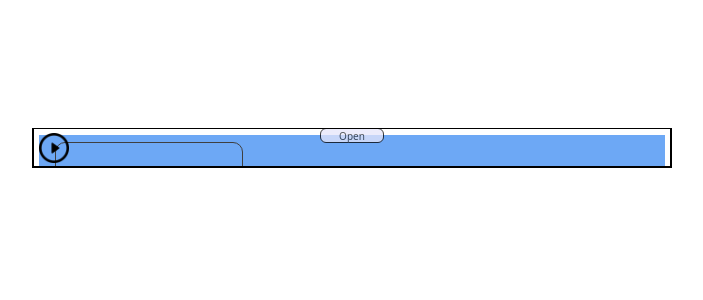
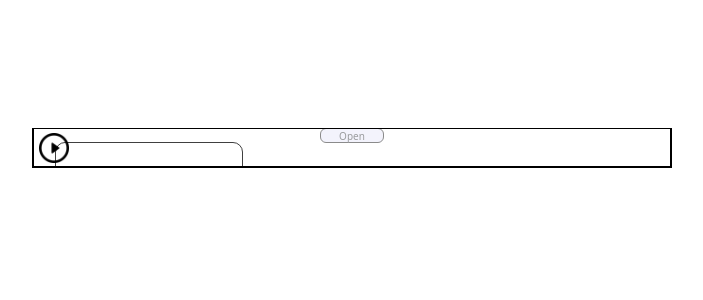
Before and after one commit to AmanKoua/ProdLodge, a React (Vite) app: page / in a window 1280 px wide. Shown: the top 300 px of the page, without its empty margins (288-991 px from the left). Built offline with nearby package versions, Linux system fonts and the light colour scheme; grey boxes are pictures that could not be loaded.

Commit message:
added module adding functionality

```diff
--- a/src/components/AudioBox.tsx
+++ b/src/components/AudioBox.tsx
@@ -1,32 +1,31 @@
 import { useState } from "react";
-import {useRef} from "react";
+import { useRef } from "react";
 import CSS from "csstype";
-
 
 import AudioController from "./AudioController";
 import AudioModuleContainer from "./AudioModuleContainer";
 
-import tempSong from '../assets/kazukii.mp3';
+import tempSong from "../assets/kazukii.mp3";
 
 console.log("AudioBox Rerender!");
 
 // Fetch song globals
-let aCTX : AudioContext;
+let aCTX: AudioContext;
 let song;
-let tempSongBuffer : ArrayBuffer;
-let songBuffer : AudioBuffer;
-let songDuration : number;
+let tempSongBuffer: ArrayBuffer;
+let songBuffer: AudioBuffer;
+let songDuration: number;
 
 // Initialize buffer source globals
-let source : AudioBufferSourceNode | undefined = undefined;
+let source: AudioBufferSourceNode | undefined = undefined;
 
 // Visualize globals
-let analyser : AnalyserNode | undefined = undefined;
-let bufferLength : number;
+let analyser: AnalyserNode | undefined = undefined;
+let bufferLength: number;
 let dataArr: Uint8Array;
 let prevDataArr: Uint8Array;
 let canvas: HTMLCanvasElement;
-let canvasCtx: CanvasRenderingContext2D ;
+let canvasCtx: CanvasRenderingContext2D;
 
 // Canvas and song time variables
 let canvasRef: any;
@@ -36,22 +35,25 @@ let animationFrameHandler: number | undefined = undefined;
 let isPlaying: boolean;
 let setIsPlaying: (val: boolean) => void;
 let songTime: number = 0;
-let setSongTime : (val : number) => void;
+let setSongTime: (val: number) => void;
 let songTimeInterval: number;
 
 let ctxInitialized: boolean;
-let setCtxInitialized: (val : boolean) => void;
+let setCtxInitialized: (val: boolean) => void;
 let visualizing: boolean;
 let setIsVisualizing: (val: boolean) => void;
 
-let audioModuleContainerCount: number;
-let setAudioModuleContainerCount: (val: number) => void;
+// keeping track of the number of audio modules / containers
 let audioModuleCount: number;
-let setAudioModuleCount: (val : number) => void;
+let setAudioModuleCount: (val: number) => void;
+let audioModuleContainerCounts: number[]; // keep track of the number of modules in each container
+let setAudioModuleContainerCounts: (val: number[]) => void;
 
-let fetchSong = async function(){ // fetch song
+let fetchSong = async function () {
+  // fetch song
 
-    if(ctxInitialized){ // dont fetch the song multiple times
+  if (ctxInitialized) {
+    // dont fetch the song multiple times
     return;
   }
 
@@ -64,31 +66,29 @@ let fetchSong = async function(){ // fetch song
   await aCTX.decodeAudioData(tempSongBuffer, (decodedBuffer) => {
     songBuffer = decodedBuffer;
     songDuration = songBuffer.duration;
-    })
+  });
 
-    if(!ctxInitialized){
+  if (!ctxInitialized) {
     initializeBufferSource();
   }
 
   ctxInitialized = true;
+};
 
-}
-
-let initializeBufferSource = function(){
-
-    if(ctxInitialized){
+let initializeBufferSource = function () {
+  if (ctxInitialized) {
     return;
   }
 
   // Initializing buffer source
-    if(source === undefined){
+  if (source === undefined) {
     source = aCTX.createBufferSource();
   }
 
   // console.log("Initializing source");
   source.buffer = songBuffer;
 
-    if(analyser === undefined){
+  if (analyser === undefined) {
     analyser = aCTX.createAnalyser();
   }
 
@@ -96,30 +96,30 @@ let initializeBufferSource = function(){
   source.connect(aCTX.destination);
 
   ctxInitialized = true;
-}
+};
 
-let trackSongTime = function(){
-    songTimeInterval = setInterval(()=>{
+let trackSongTime = function () {
+  songTimeInterval = setInterval(() => {
     setSongTime(songTime + 0.1);
   }, 100);
-}
+};
 
-let clearTrackSongTime = function(){
+let clearTrackSongTime = function () {
   clearInterval(songTimeInterval);
-}
+};
 
-let playSong = async function(seekTime : number | null){
-
-    if(seekTime != null && seekTime < 0){
+let playSong = async function (seekTime: number | null) {
+  if (seekTime != null && seekTime < 0) {
     seekTime = 0;
   }
 
-    if(!ctxInitialized){
+  if (!ctxInitialized) {
     await fetchSong();
     ctxInitialized = true;
   }
 
-    if(source != undefined){ // disconnect, create new source, and connect to destination
+  if (source != undefined) {
+    // disconnect, create new source, and connect to destination
     source.disconnect();
     source = aCTX.createBufferSource();
     source.buffer = songBuffer;
@@ -127,7 +127,23 @@ let playSong = async function(seekTime : number | null){
     analyser!.disconnect();
     source.connect(aCTX.destination);
 
-        if(seekTime != null){
+    if (seekTime != null) {
+      setSongTime(songDuration * seekTime);
+    }
+
+    source.start(0, songTime);
+    cancelAnimationFrame(animationFrameHandler!);
+    animationFrameHandler = requestAnimationFrame(draw);
+    clearTrackSongTime();
+    trackSongTime();
+  } else {
+    source = aCTX.createBufferSource();
+    source.buffer = songBuffer;
+    source.connect(analyser!);
+    analyser!.disconnect();
+    source.connect(aCTX.destination);
+
+    if (seekTime != null) {
       setSongTime(songDuration * seekTime);
     }
 
@@ -137,41 +153,22 @@ let playSong = async function(seekTime : number | null){
     clearTrackSongTime();
     trackSongTime();
   }
-    else{
-        source = aCTX.createBufferSource();
-        source.buffer = songBuffer;
-        source.connect(analyser!);
-        analyser!.disconnect();
-        source.connect(aCTX.destination);
+};
 
-        if(seekTime != null){
-            setSongTime(songDuration * seekTime);
-        }
-
-        source.start(0, songTime);
-        cancelAnimationFrame(animationFrameHandler!);
-        animationFrameHandler = requestAnimationFrame(draw);
-        clearTrackSongTime();
-        trackSongTime();
-    }
-
-}
-
-const stopSong = function(){
-    if(source != undefined){
-        if(animationFrameHandler != undefined){
+const stopSong = function () {
+  if (source != undefined) {
+    if (animationFrameHandler != undefined) {
       cancelAnimationFrame(animationFrameHandler);
       animationFrameHandler = undefined;
     }
 
     source.stop();
-        clearTrackSongTime()
+    clearTrackSongTime();
   }
-}
+};
 
-const visualize = function(){
-
-    if(analyser === undefined){
+const visualize = function () {
+  if (analyser === undefined) {
     analyser = aCTX.createAnalyser();
     source!.connect(analyser);
   }
@@ -188,17 +185,16 @@ const visualize = function(){
 
   // draw an oscilloscope of the current audio source
   draw();
-}
+};
 
-const startVisualizer = ()=>{
-    if(!visualizing){
+const startVisualizer = () => {
+  if (!visualizing) {
     visualize();
     visualizing = true;
   }
-}
+};
 
 function draw() {
-
   animationFrameHandler = requestAnimationFrame(draw);
   analyser!.getByteTimeDomainData(dataArr);
 
@@ -211,7 +207,7 @@ function draw() {
   // oscilloscope
   canvasCtx.beginPath();
 
-	const sliceWidth = ((canvas.width * 1.0) / bufferLength);
+  const sliceWidth = (canvas.width * 1.0) / bufferLength;
   let x = 0;
 
   for (let i = 0; i < bufferLength; i++) {
@@ -261,17 +257,15 @@ function draw() {
 	canvasCtx.stroke();
     // prevDataArr = Uint8Array.from(dataArr);
     */
-
 }
 
 const AudioBox = () => {
-
   const [isExpanded, setIsExpanded] = useState(false);
   [visualizing, setIsVisualizing] = useState(false);
   [isPlaying, setIsPlaying] = useState(false); // need to make these global!
-    [songTime, setSongTime] = useState(0.00);
-    [audioModuleContainerCount, setAudioModuleContainerCount] = useState(1);
+  [songTime, setSongTime] = useState(0.0);
   [audioModuleCount, setAudioModuleCount] = useState(1);
+  [audioModuleContainerCounts, setAudioModuleContainerCounts] = useState([1]);
 
   canvasRef = useRef(null); // provides direct access to DOM
 
@@ -287,11 +281,12 @@ const AudioBox = () => {
     overflow: "hidden",
   };
 
-    AudioBoxStyle.height = isExpanded ? "465px" : "40px";
+//   AudioBoxStyle.height = isExpanded ? "465px" : "40px";
+  AudioBoxStyle.height = isExpanded ? `${audioModuleContainerCounts.length * 255}px` : "40px";
 
   const CanvasStyle: CSS.Properties = {
     position: "absolute",
-        bottom:"0px",
+    bottom: "0px",
     width: "100%",
     height: "40px",
   };
@@ -304,27 +299,47 @@ const AudioBox = () => {
     height: "200px",
     backgroundColor: "#3d8bf2",
     opacity: "75%",
+  };
+
+  const addModule = (): void => {
+
+    let tempModuleCount: number = audioModuleCount + 1;
+    setAudioModuleCount(tempModuleCount);
+
+    let tempModuleContainerCounts = audioModuleContainerCounts;
+
+    if(tempModuleContainerCounts[tempModuleContainerCounts.length - 1] < 3){ // limit of 3 modules per audio module container
+        tempModuleContainerCounts[tempModuleContainerCounts.length - 1]++; // add one more module to the module container
+        setAudioModuleContainerCounts(tempModuleContainerCounts);
+    }
+    else{
+        tempModuleContainerCounts.push(1); // create new module container
+        setAudioModuleContainerCounts(tempModuleContainerCounts);
     }
 
-    const generateAudioSettingsFragment = (): JSX.Element =>{
+  };
 
-        let audioSettingsFragment : JSX.Element;
+  const generateAudioSettingsFragment = (): JSX.Element => {
 
-        let tempArr : boolean[] = new Array(audioModuleContainerCount); // array needed to map over elements in TSX
-        tempArr.fill(true);
+    let audioSettingsFragment: JSX.Element;
 
-        audioSettingsFragment =
-        (
+    audioSettingsFragment = (
       <>
-                {tempArr.map((temp, idx)=>{
-                    return <AudioModuleContainer moduleCount={1} modules={new Array} key={idx}></AudioModuleContainer>
+        {audioModuleContainerCounts.map((moduleCount, idx) => {
+          return (
+            <AudioModuleContainer
+              moduleCount={moduleCount}
+              modules={new Array()}
+              key={idx}
+              addModule={addModule}
+            ></AudioModuleContainer>
+          );
         })}
       </>
     );
 
     return audioSettingsFragment;
-
-    }
+  };
 
   return (
     <>
@@ -345,7 +360,6 @@ const AudioBox = () => {
       </div>
     </>
   );
-
 };
 
 export default AudioBox;
--- a/src/components/AudioController.tsx
+++ b/src/components/AudioController.tsx
@@ -1,66 +1,76 @@
 import CSS from "csstype";
 import playButton from "../assets/playButton.png";
 import pauseButton from "../assets/pauseButton.png";
-import {useRef} from 'react';
-import {useEffect} from 'react';
-import {useState} from 'react';
+import { useRef } from "react";
+import { useEffect } from "react";
+import { useState } from "react";
 
-let audioControllerElement : HTMLDivElement;
-let audioControllerRef : any;
-let eventListenerAttached : boolean = false;
-let audioControllerElementWidth : number;
+let audioControllerElement: HTMLDivElement;
+let audioControllerRef: any;
+let eventListenerAttached: boolean = false;
+let audioControllerElementWidth: number;
 
-let audioControlImageElement : HTMLImageElement;
-let audioControlImageRef : any;
+let audioControlImageElement: HTMLImageElement;
+let audioControlImageRef: any;
 
-interface Props{
+interface Props {
   isPlaying: boolean;
   isExpanded: boolean;
   songTime: number;
   songDuration: number;
-    setIsPlaying: (val : boolean) => void;
+  setIsPlaying: (val: boolean) => void;
   setIsExpanded: (val: boolean) => void;
-    playSong: (val : number | null) => void;
+  playSong: (val: number | null) => void;
   stopSong: () => void;
   startVisualizer: () => void;
 }
 
-const AudioController = ({isPlaying, isExpanded, songTime, songDuration, setIsPlaying, setIsExpanded, playSong, stopSong, startVisualizer}: Props) => {
-
+const AudioController = ({
+  isPlaying,
+  isExpanded,
+  songTime,
+  songDuration,
+  setIsPlaying,
+  setIsExpanded,
+  playSong,
+  stopSong,
+  startVisualizer,
+}: Props) => {
   const [songTimeWidth, setSongTimeWidth] = useState(0);
+  const [isHover, setIsHover] = useState(false);
   audioControllerRef = useRef<HTMLDivElement | null>(null);
   audioControllerElement = audioControllerRef.current;
 
-    useEffect(()=> { // attach eventHandler to AudioControllerDiv
-        const handleAudioControllerClick = async (event : MouseEvent) => {
+  useEffect(() => {
+    // attach eventHandler to AudioControllerDiv
+    const handleAudioControllerClick = async (event: MouseEvent) => {
       // console.log(event.target);
-            if(event.target === audioControllerRef.current){
+      if (event.target === audioControllerRef.current) {
         let x = event.clientX;
         let left = audioControllerElement.getBoundingClientRect().left;
         let right = audioControllerElement.getBoundingClientRect().right;
-                let width = right-left;
-                let position = ((x-left) / width); // position percentage
+        let width = right - left;
+        let position = (x - left) / width; // position percentage
 
         // console.log(position);
         setSongTimeWidth(position * 100);
         await playSong(position);
         setIsPlaying(true);
+      } else {
+      }
+    };
 
+    if (audioControllerRef.current) {
+      audioControllerRef.current.addEventListener(
+        "click",
+        handleAudioControllerClick
+      );
     }
-            else{
-
-            }
-        }
-
-        if(audioControllerRef.current){
-            audioControllerRef.current.addEventListener("click", handleAudioControllerClick);
-        }
-
   }, []);
 
   const AudioControllerStyle: CSS.Properties = {
     position: "absolute",
-        bottom:"0px",
+    bottom: "0px",
     width: "100%",
     height: "40px",
     border: "1px solid black",
@@ -71,11 +81,11 @@ const AudioController = ({isPlaying, isExpanded, songTime, songDuration, setIsPl
     width: "30px",
     marginTop: "5px",
     marginLeft: "5px",
-        zIndex : "5",
+    zIndex: "5",
   };
 
   const ExpandButtonStyle: CSS.Properties = {
-        position:"absolute",
+    position: "absolute",
     marginLeft: "45%",
     width: "10%",
     height: "15px",
@@ -84,7 +94,7 @@ const AudioController = ({isPlaying, isExpanded, songTime, songDuration, setIsPl
     fontSize: "10px",
     textAlign: "center",
     backgroundColor: "lavender",
-        opacity: "75%",
+    opacity: isHover ? "100%" : "45%",
   };
 
   const SongTimeDivStyle: CSS.Properties = {
@@ -95,47 +105,65 @@ const AudioController = ({isPlaying, isExpanded, songTime, songDuration, setIsPl
     backgroundColor: "#3d8bf2",
     opacity: "35%",
     zIndex: "10", // needs to be above canvas!
-    }
+  };
 
   const getSongTimeDivWidth = (): number => {
     let SongTimeDivStyleWidth = (songTime / songDuration) * 100;
 
-        if(SongTimeDivStyleWidth > 100){
+    if (SongTimeDivStyleWidth > 100) {
       SongTimeDivStyleWidth = 100;
     }
 
     return SongTimeDivStyleWidth;
-    }
+  };
 
   SongTimeDivStyle.width = `${getSongTimeDivWidth()}%`;
 
-    const handleImageClick = async () =>{
-        if(!isPlaying){
+  const handleImageClick = async () => {
+    if (!isPlaying) {
       await playSong(null);
-        }
-        else{
+    } else {
       stopSong();
       // startVisualizer();
     }
     setIsPlaying(!isPlaying);
     startVisualizer();
-    }
+  };
 
   const imgSrc = isPlaying ? pauseButton : playButton;
   const expansionText = isExpanded ? "Close" : "Open";
 
+  const handleMouseEnterExpandButton = () => {
+    setIsHover(true);
+  };
+
+  const handleMouseLeaveExpandButton = () => {
+    setIsHover(false);
+  };
+
   return (
     <>
       <div style={AudioControllerStyle} ref={audioControllerRef}>
-            <div style={ExpandButtonStyle} onClick={()=>{setIsExpanded(!isExpanded)}}>
+        <div
+          style={ExpandButtonStyle}
+          onClick={() => {
+            setIsExpanded(!isExpanded);
+          }}
+          onMouseEnter={handleMouseEnterExpandButton}
+          onMouseLeave={handleMouseLeaveExpandButton}
+        >
           {expansionText}
         </div>
         <div style={SongTimeDivStyle}></div>
-            <img ref={audioControlImageRef} src={imgSrc} style={imgStyle} onClick={handleImageClick} />
+        <img
+          ref={audioControlImageRef}
+          src={imgSrc}
+          style={imgStyle}
+          onClick={handleImageClick}
+        />
       </div>
     </>
   );
-
 };
 
 export default AudioController;
--- a/src/components/AudioModuleContainer.tsx
+++ b/src/components/AudioModuleContainer.tsx
@@ -5,9 +5,10 @@ import CSS from "csstype";
 interface Props{
     moduleCount: number;
     modules: any[]; // pass in data required to reconstruct module interfaces
+    addModule: () => void;
 }
 
-const AudioModuleContainer = ({moduleCount, modules}: Props) => {
+const AudioModuleContainer = ({moduleCount, modules, addModule}: Props) => {
 
     const AudioModuleContainerStyle: CSS.Properties = {
         margin: "1%",
@@ -15,7 +16,7 @@ const AudioModuleContainer = ({moduleCount, modules}: Props) => {
         justifyContent: "left",
         width: "98%",
         height: "200px",
-        backgroundColor: "#3d8bf2",
+        // backgroundColor: "#3d8bf2",
         opacity: "75%",
     }
 
@@ -30,7 +31,7 @@ const AudioModuleContainer = ({moduleCount, modules}: Props) => {
         (
             <>
                 {tempArr.map((temp, idx)=>{
-                    return <BlankAudioModule key={idx}></BlankAudioModule>
+                    return <BlankAudioModule key={idx} addModule={addModule}></BlankAudioModule>
                 })}
             </>
         );
```
Also changed, not shown: src/components/BlankAudioModule.tsx (+7 -3 lines), src/components/NewAudioModule.tsx (added, +9 -0 lines). Lines whose indentation alone changed are shown as unchanged.
